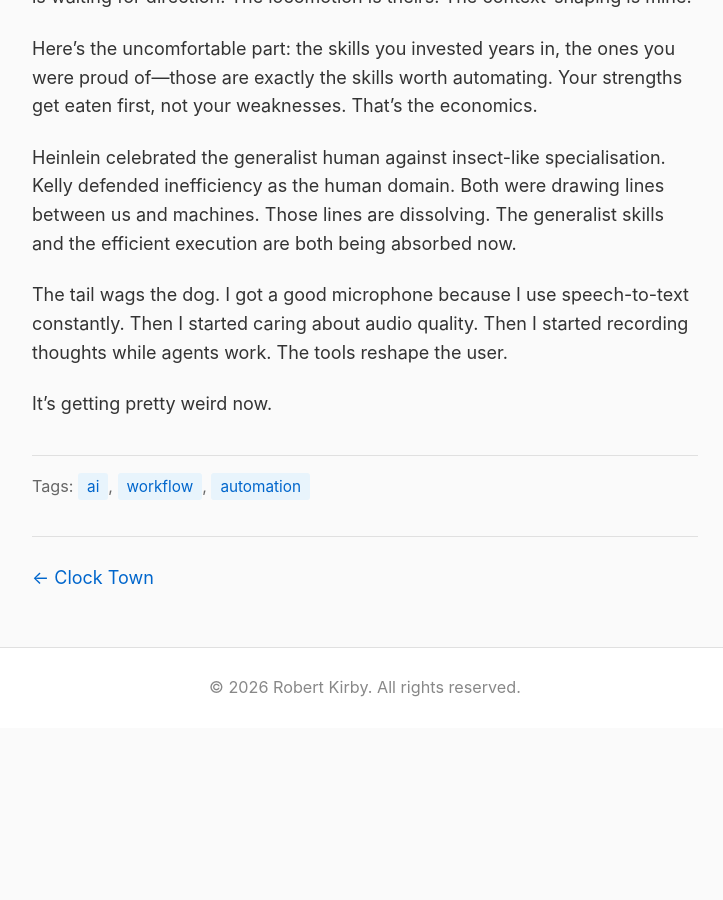
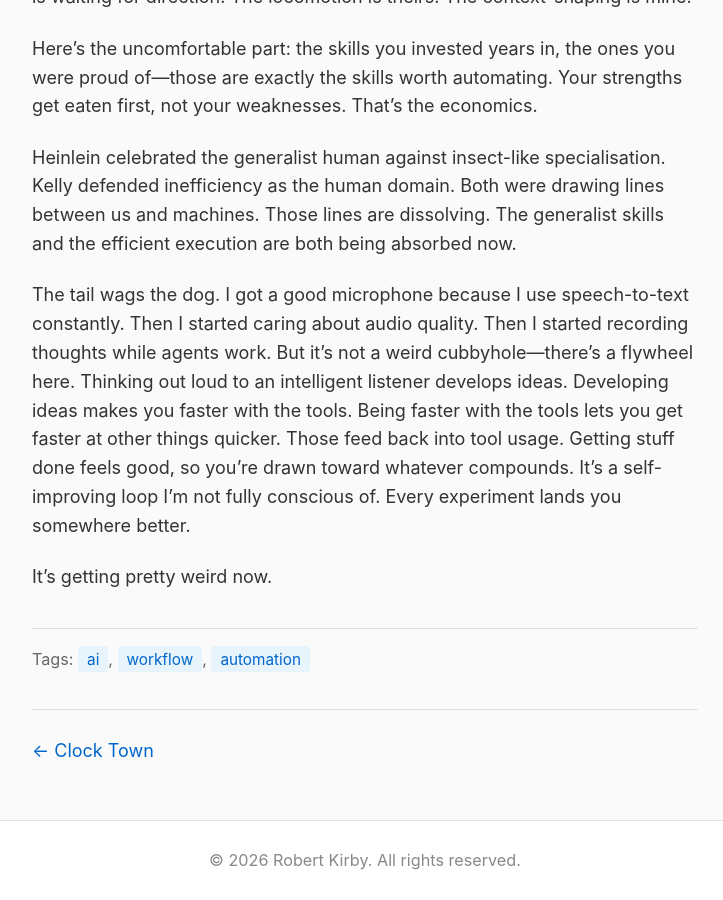
Before and after one commit to rob137/rob137.github.io, a Jekyll site: the page built from _posts/2026-01-19-what-i-dont-touch-anymore.md, in a window 1280 px wide and 900 px high, scrolled down 1785 px. Shown: the whole window, without its empty margins (275-998 px from the left). Built offline with Jekyll 4.4.1, drawn with Linux system fonts in a browser that asks for light colours; before the commit the page ends 2513 px from its top, so only the background shows below that.

Commit message:
Expand flywheel point - self-improving loop
Tools → speed → more tools → compounds. Dopaminergic draw to what works.

Co-Authored-By: Claude Opus 4.5 <noreply@anthropic.com>

```diff
--- a/_posts/2026-01-19-what-i-dont-touch-anymore.md
+++ b/_posts/2026-01-19-what-i-dont-touch-anymore.md
@@ -36,6 +36,6 @@ Here's the uncomfortable part: the skills you invested years in, the ones you we
 
 Heinlein celebrated the generalist human against insect-like specialisation. Kelly defended inefficiency as the human domain. Both were drawing lines between us and machines. Those lines are dissolving. The generalist skills and the efficient execution are both being absorbed now.
 
-The tail wags the dog. I got a good microphone because I use speech-to-text constantly. Then I started caring about audio quality. Then I started recording thoughts while agents work. The tools reshape the user.
+The tail wags the dog. I got a good microphone because I use speech-to-text constantly. Then I started caring about audio quality. Then I started recording thoughts while agents work. But it's not a weird cubbyhole—there's a flywheel here. Thinking out loud to an intelligent listener develops ideas. Developing ideas makes you faster with the tools. Being faster with the tools lets you get faster at other things quicker. Those feed back into tool usage. Getting stuff done feels good, so you're drawn toward whatever compounds. It's a self-improving loop I'm not fully conscious of. Every experiment lands you somewhere better.
 
 It's getting pretty weird now.
```
